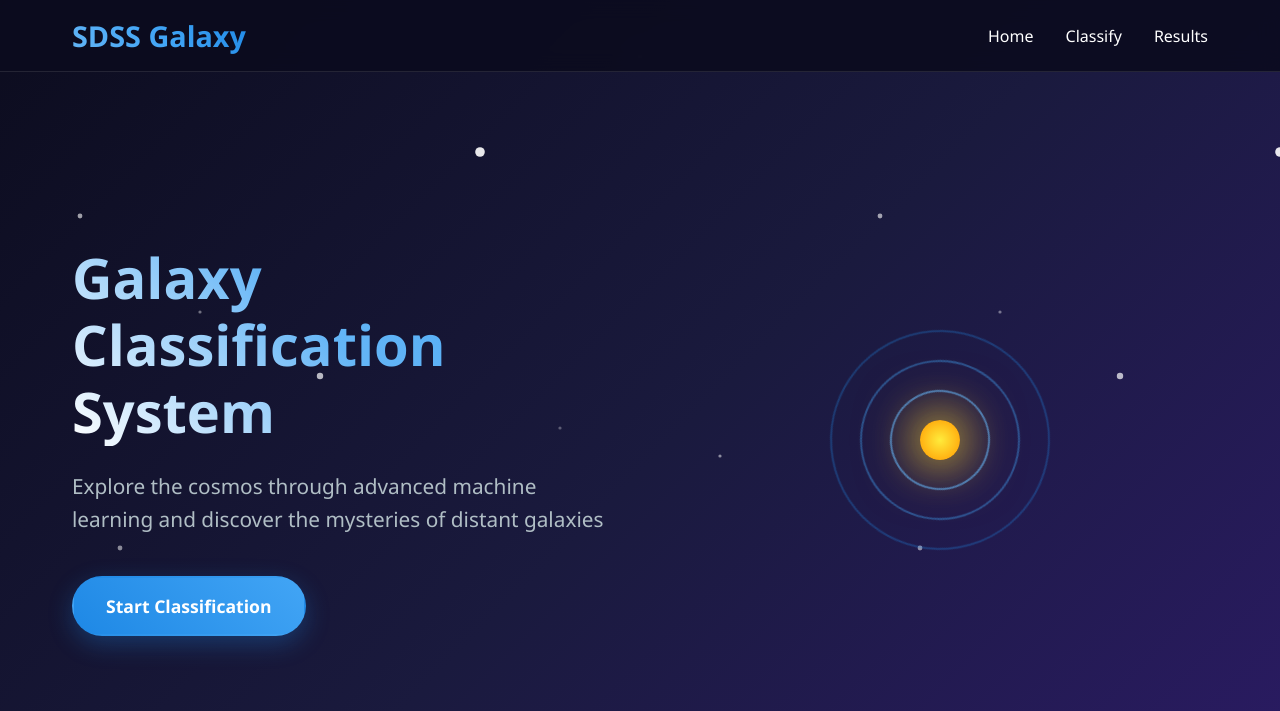
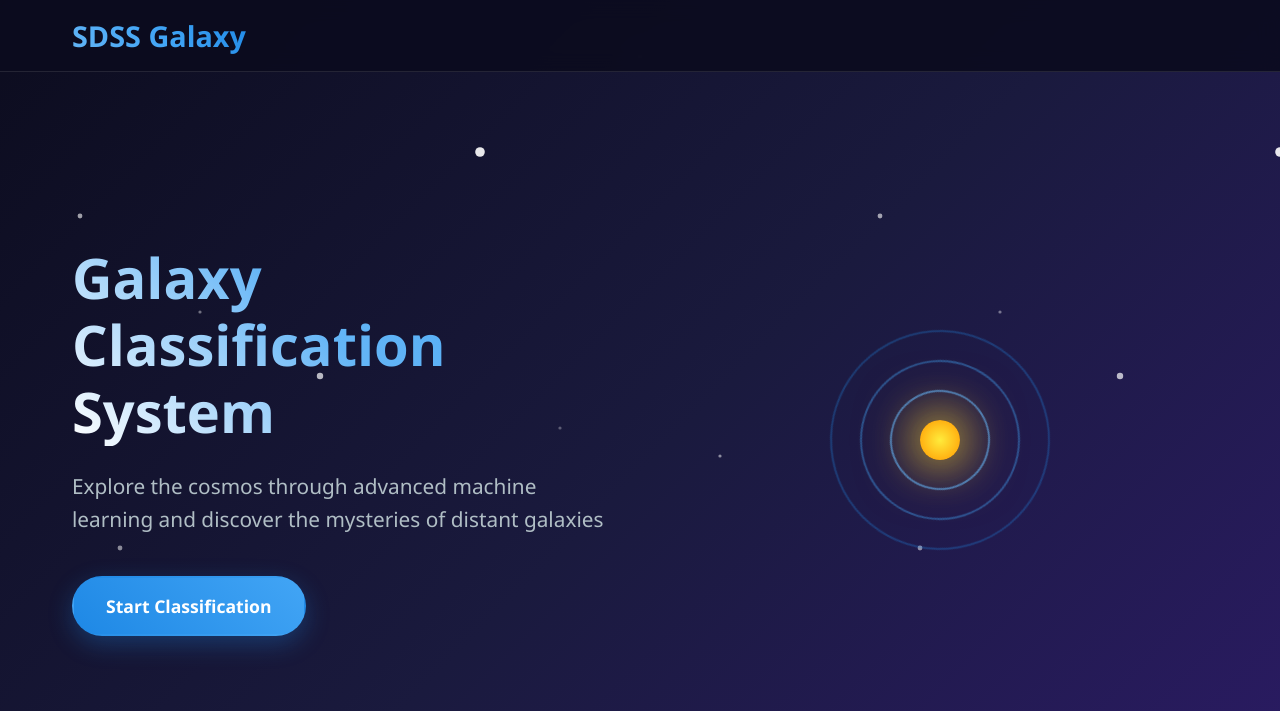
Before and after one commit to JayanthSrinivas06/SDSS-Galaxy-, a Python web app: template templates/home.html in a window 1280 px wide. Shown: the top 711 px of the page. Run offline with Jinja, Linux system fonts and the light colour scheme; the template is opened without the code that fills it, so the values that code supplies are empty.

Commit message:
Updated home.html

```diff
--- a/templates/home.html
+++ b/templates/home.html
@@ -16,11 +16,6 @@
             <div class="logo">
                 <h2>SDSS Galaxy</h2>
             </div>
-            <ul class="nav-links">
-                <li><a href="#home">Home</a></li>
-                <li><a href="#classify">Classify</a></li>
-                <li><a href="#results">Results</a></li>
-            </ul>
         </nav>
     </header>
 
```
